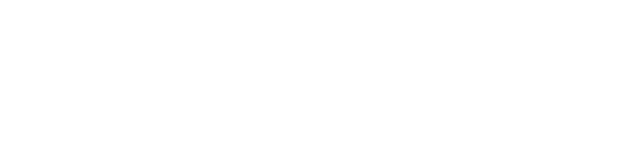
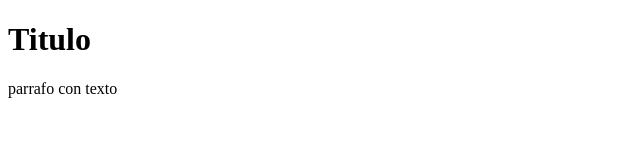
Before and after one commit to Miguelgoo205/Evaluacion_Git, a plain HTML site: page index.html in a window 1280 px wide. Shown: the whole page, without its empty margins (0-640 px from the left). Drawn offline with Linux system fonts and the light colour scheme.

Commit message:
Segundo Commit

```diff
--- a/index.html
+++ b/index.html
@@ -7,6 +7,8 @@
     <title>Document</title>
 </head>
 <body>
+	<h1>Titulo</h1>
+	<p> parrafo con texto</p>
 
 </body>
 </html>
```
